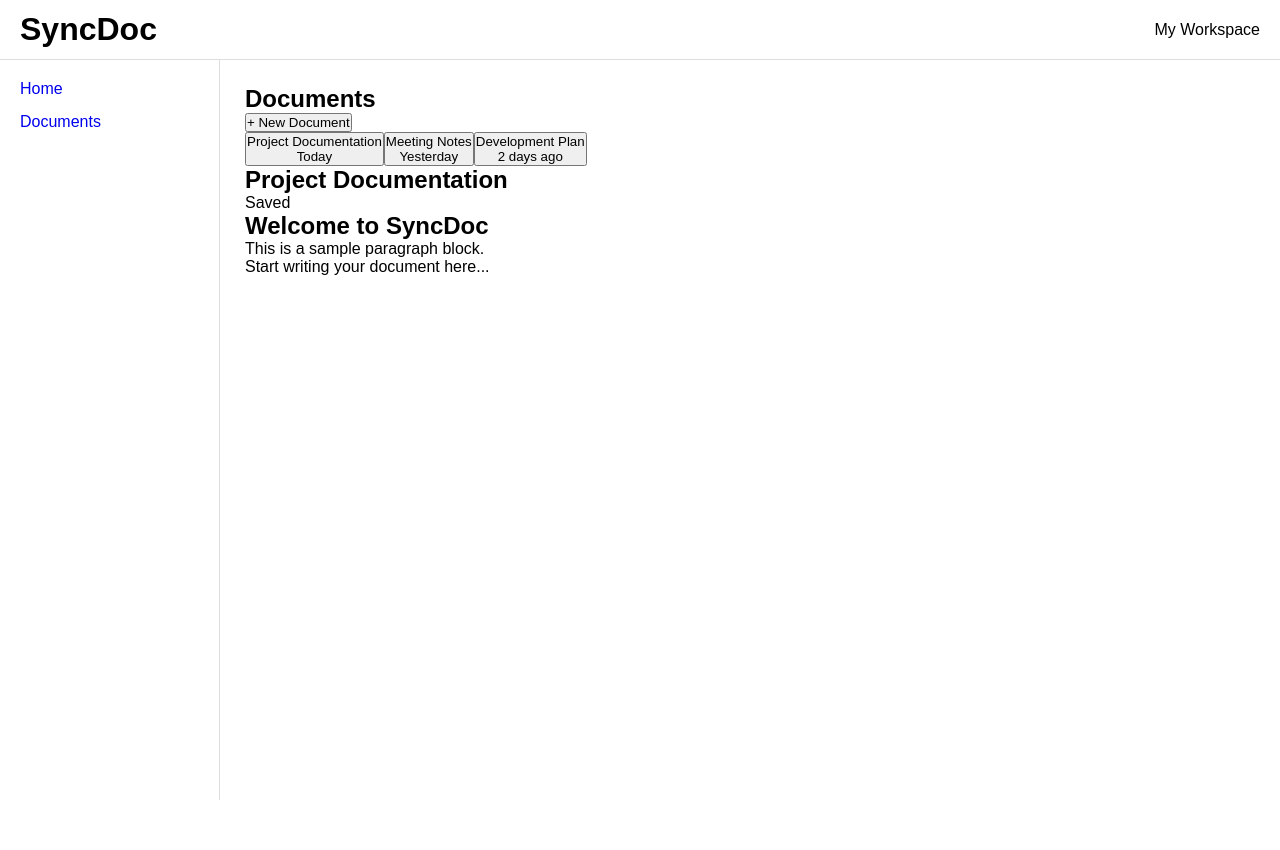
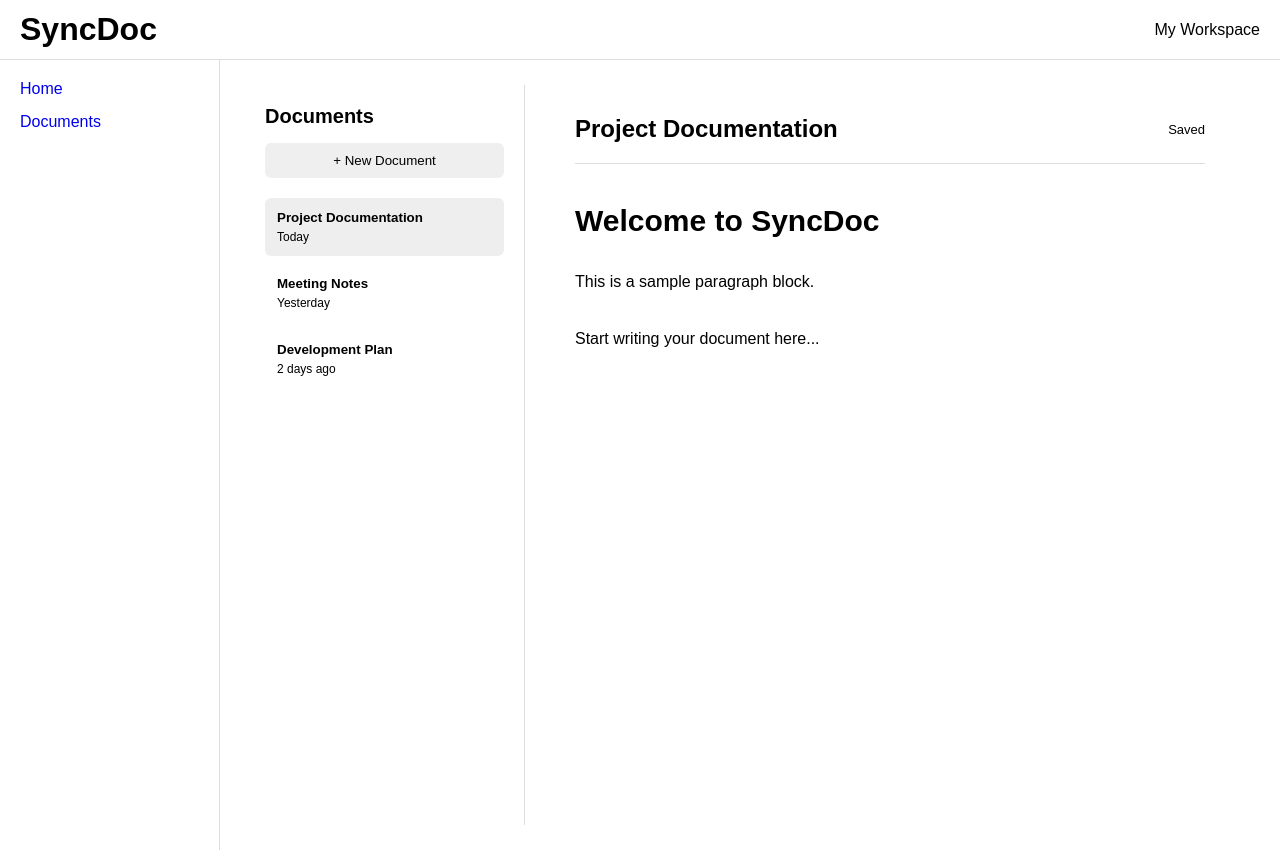
Before and after one commit to TamilarasanG17/SyncDoc, a React (Vite) app in the folder syncdoc-frontend/: page /editor/1 in a window 1280 px wide. Before the commit the page ends 800 px from the top, so only its background shows below. Built offline with nearby package versions, Linux system fonts and the light colour scheme.

Commit message:
feat : Update the style of website

```diff
--- a/syncdoc-frontend/src/index.css
+++ b/syncdoc-frontend/src/index.css
@@ -46,3 +46,107 @@ body {
   flex: 1;
   padding: 25px;
 }
+
+.syncdoc-editor {
+  display: flex;
+  height: calc(100vh - 60px);
+}
+
+/* Document List */
+
+.document-list {
+  width: 280px;
+  border-right: 1px solid #ddd;
+  padding: 20px;
+  overflow-y: auto;
+}
+
+.document-list-header {
+  display: flex;
+  flex-direction: column;
+  gap: 15px;
+  margin-bottom: 20px;
+}
+
+.document-list-header h2 {
+  font-size: 20px;
+}
+
+.new-document-button {
+  padding: 10px;
+  border: none;
+  cursor: pointer;
+  border-radius: 6px;
+}
+
+/* Document Item */
+
+.document-items {
+  display: flex;
+  flex-direction: column;
+  gap: 8px;
+}
+
+.document-item {
+  width: 100%;
+  padding: 12px;
+  text-align: left;
+  border: none;
+  cursor: pointer;
+  border-radius: 6px;
+  background: transparent;
+}
+
+.document-item.selected {
+  background: #eeeeee;
+}
+
+.document-title {
+  font-weight: 600;
+}
+
+.document-date {
+  margin-top: 5px;
+  font-size: 12px;
+}
+
+/* Editor */
+
+.editor {
+  flex: 1;
+  overflow-y: auto;
+  padding: 30px 50px;
+}
+
+.editor-header {
+  display: flex;
+  justify-content: space-between;
+  align-items: center;
+  padding-bottom: 20px;
+  border-bottom: 1px solid #ddd;
+}
+
+.editor-status {
+  font-size: 13px;
+}
+
+/* Blocks */
+
+.block-container {
+  max-width: 850px;
+  margin: 30px auto;
+}
+
+.editor-block {
+  padding: 10px 0;
+  margin-bottom: 10px;
+}
+
+.editor-block h1 {
+  font-size: 30px;
+}
+
+.editor-block p {
+  font-size: 16px;
+  line-height: 1.7;
+}
```
